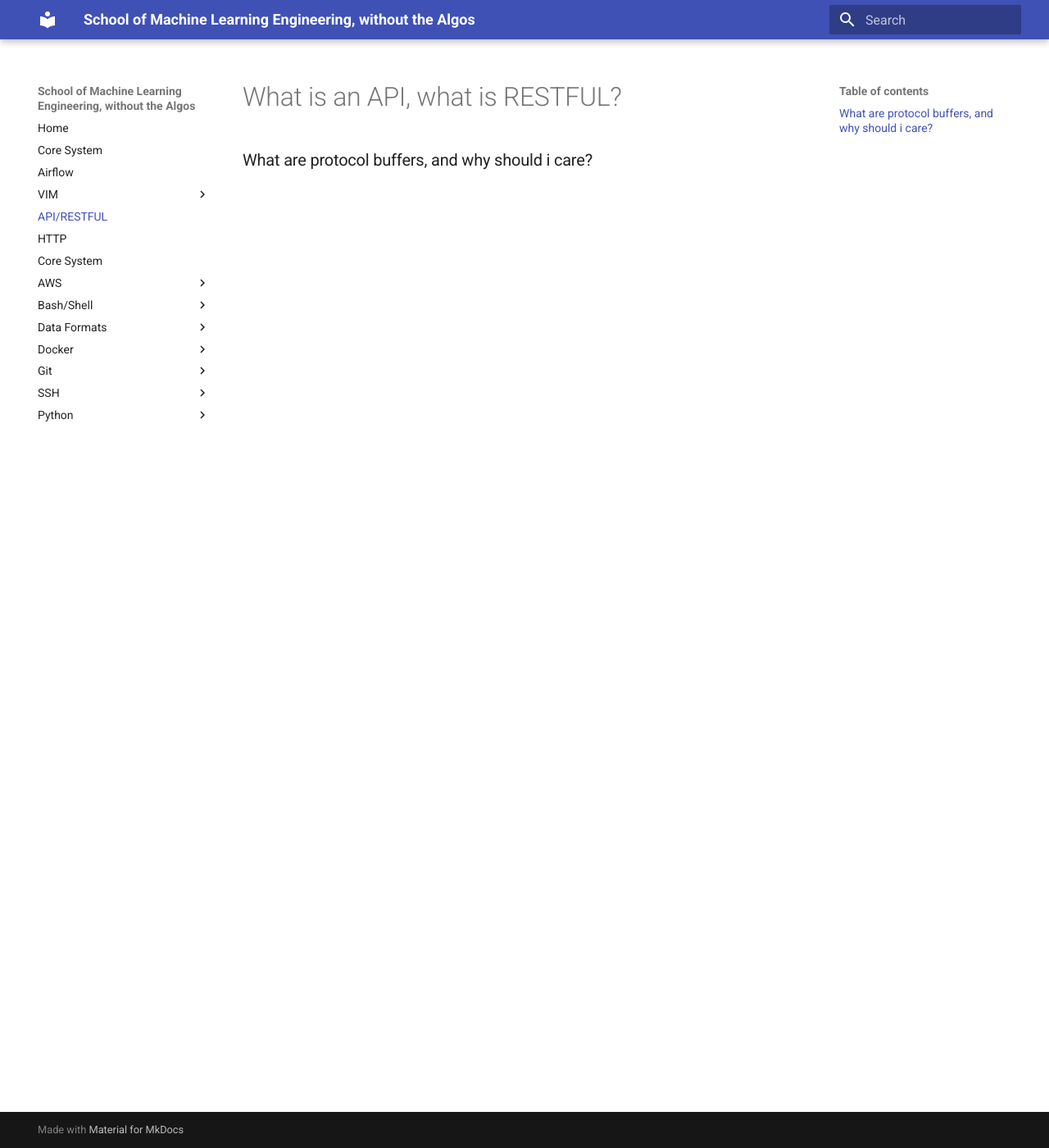
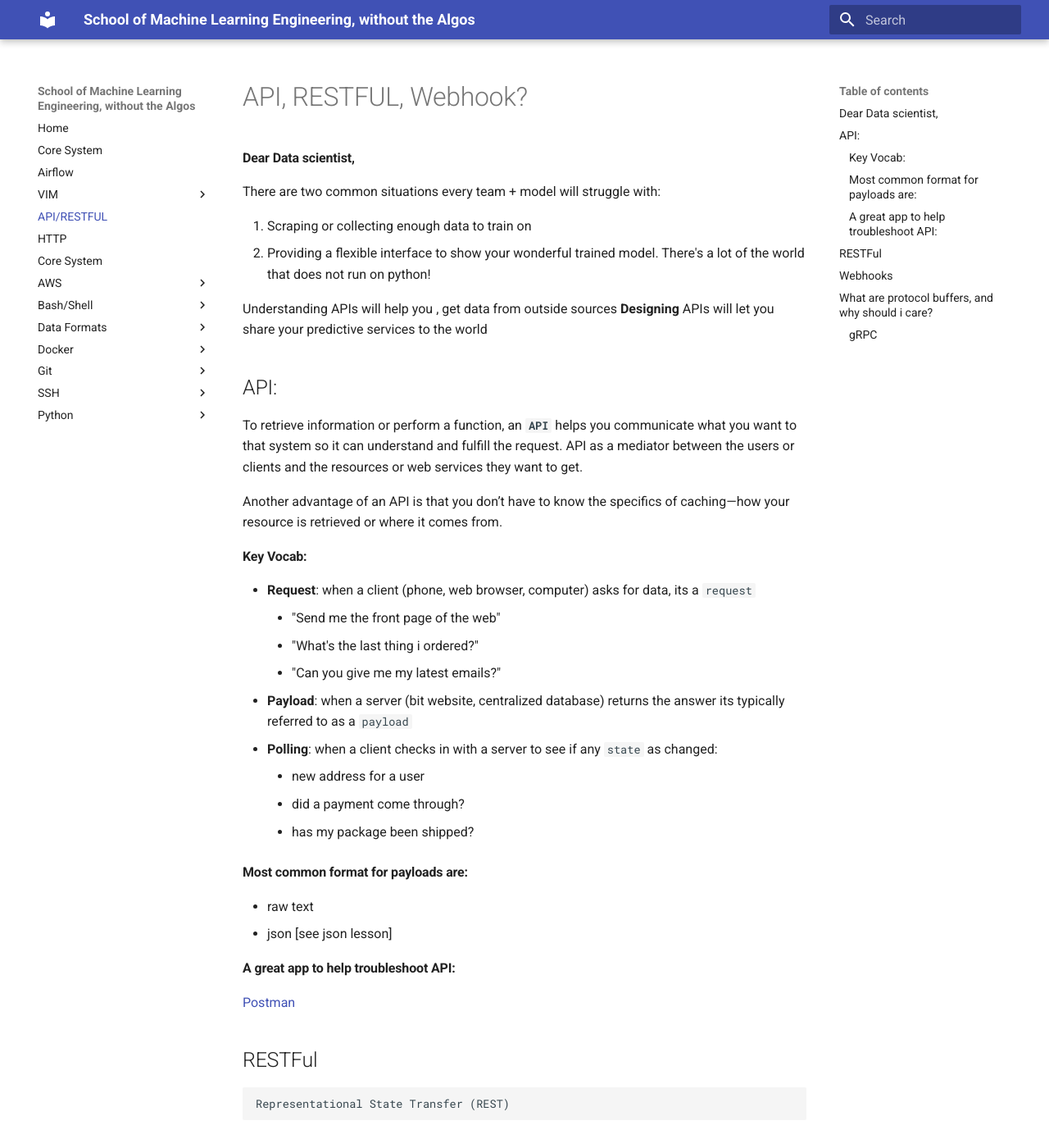
Before and after one commit to timdavidlee/everything-but-the-ml, an MkDocs documentation site: the page built from school-of-mle/api.md, in a window 1280 px wide and 1400 px high. Shown: the whole window at 82% size. Built offline with MkDocs 1.6.1 and Material for MkDocs 9.7.7, drawn with Linux system fonts in a browser that asks for light colours; some of the changed text lies outside the part shown.

Commit message:
updating initial articles

````diff
--- a/school-of-mle/api.md
+++ b/school-of-mle/api.md
@@ -1,4 +1,64 @@
-# What is an API, what is RESTFUL?
+# API, RESTFUL, Webhook?
+
+#### Dear Data scientist,
+
+There are two common situations every team + model will struggle with:
+
+1. Scraping or collecting enough data to train on
+2. Providing a flexible interface to show your wonderful trained model. There's a lot of the world that does not run on python!
+
+Understanding APIs will help you , get data from outside sources
+**Designing** APIs will let you share your predictive services to the world
+
+## API:
+
+To retrieve information or perform a function, an **`API`** helps you communicate what you want to that system so it can understand and fulfill the request.  API as a mediator between the users or clients and the resources or web services they want to get.
+
+Another advantage of an API is that you don’t have to know the specifics of caching—how your resource is retrieved or where it comes from.
+
+#### Key Vocab:
+
+- **Request**: when a client (phone, web browser, computer) asks for data, its a `request`
+    - "Send me the front page of the web"
+    - "What's the last thing i ordered?"
+    - "Can you give me my latest emails?"
+- **Payload**: when a server (bit website, centralized database) returns the answer its typically referred to as a `payload`
+- **Polling**: when a client checks in with a server to see if any `state` as changed:
+    - new address for a user
+    - did a payment come through?
+    - has my package been shipped?
+
+#### Most common format for payloads are:
+
+- raw text
+- json [see json lesson]
 
 
-### What are protocol buffers, and why should i care?
+#### A great app to help troubleshoot API:
+
+[Postman](https://www.postman.com/downloads/)
+
+## RESTFul
+
+```
+Representational State Transfer (REST)
+```
+
+## Webhooks
+
+A webhook is an HTTP-based callback function that allows lightweight, event-driven communication between 2 APIs. Webhooks are used by a wide variety of web apps to receive small amounts of data from other apps. These are often referred to as `reverse APIs` or `push APIs`
+
+
+## What are protocol buffers, and why should i care?
+
+> Protocol buffers are Google's language-neutral, platform-neutral, extensible mechanism for serializing structured data – think XML, but smaller, faster, and simpler.
+
+- Work with all languages
+- Designed to make very small + compact messages
+
+
+### gRPC
+
+[https://grpc.io/](https://grpc.io/)
+
+Is another way to connect services together that can run on any environment
````
Also changed, not shown: school-of-mle/http.md (+98 -0 lines).
